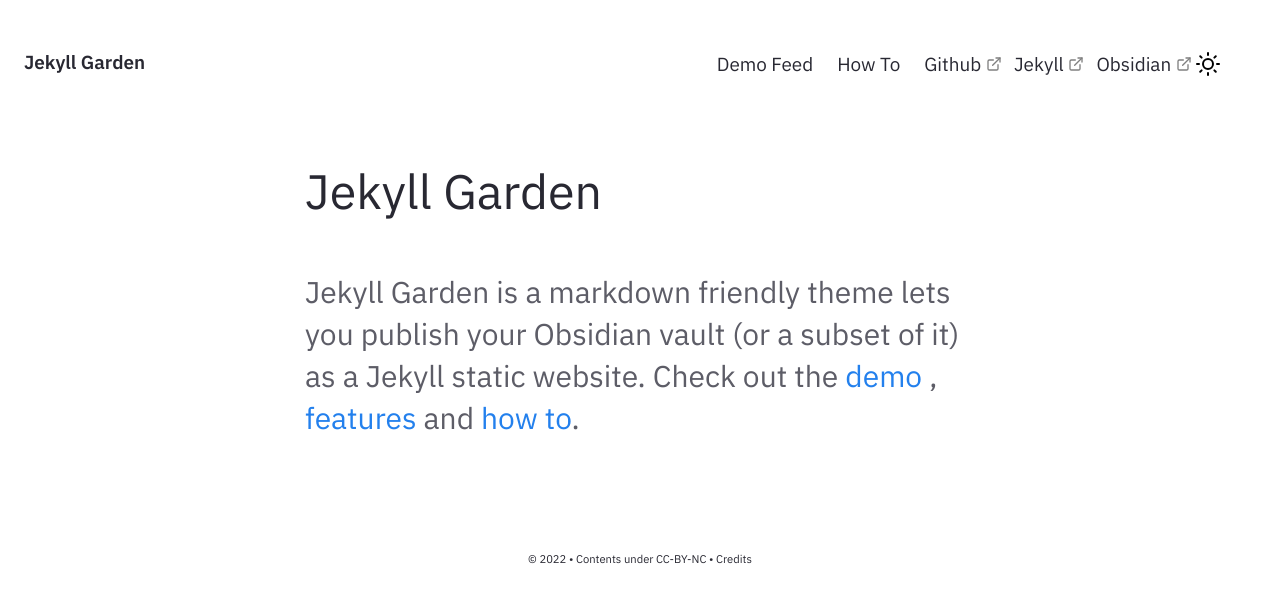
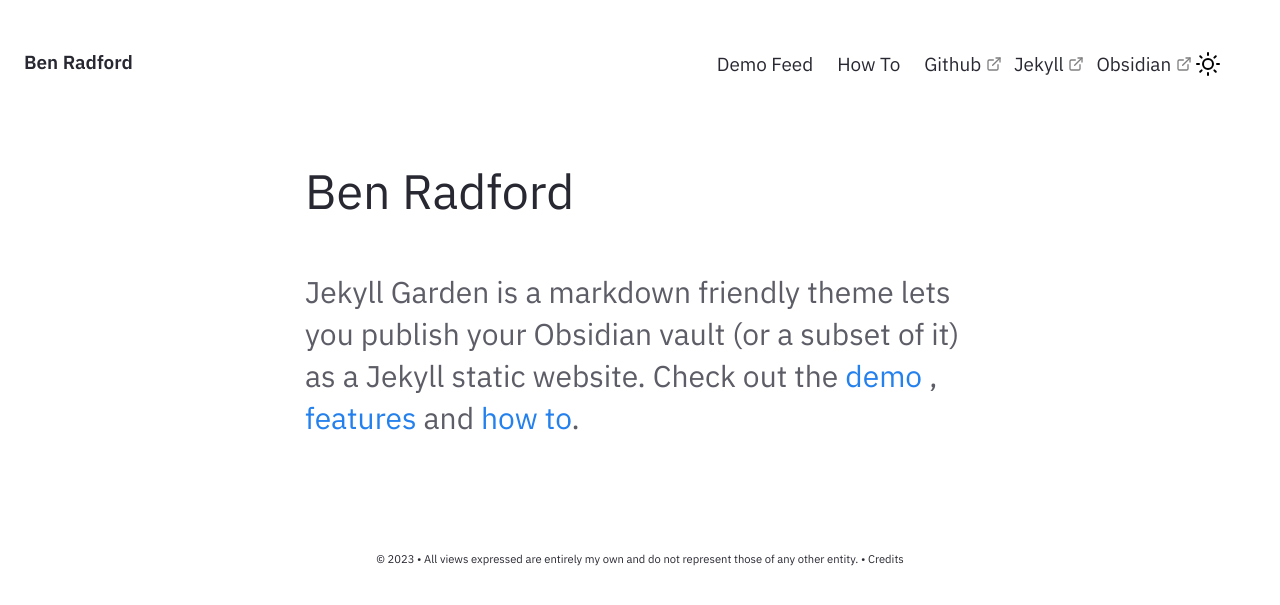
Before and after one commit to radfordben/radfordben.github.io, a Jekyll site: the page built from pages/index.md, in a window 1280 px wide. Shown: the top 605 px of the page. Built offline with Jekyll 4.4.1, drawn with Linux system fonts in a browser that asks for light colours.

Commit message:
Update _config.yml

```diff
--- a/_config.yml
+++ b/_config.yml
@@ -19,7 +19,7 @@
 # in the templates via {{ site.myvariable }}.
 
 # URL is the base hostname with protocol for your site, eg http://example.com
-url: "" # the base hostname & protocol for your site, e.g. http://example.com
+url: http://benradford.xyz # the base hostname & protocol for your site, e.g. http://example.com
 
 # If you want to install this jekyll in a subpath (eg /digitalgarden) set it here.
 # Else keep it Empty (DON'T PUT /; Keep it empty)
@@ -27,11 +27,11 @@ baseurl: ""
 
 # Website Header, Description, Footer year and text.
 # If you are deleting this, make sure you remove it from HTML files too
-heading: Jekyll Garden # Change this
-content: Obsidian ready Jekyll Theme
+heading: Ben Radford # Change this
+content: Telos of Technology
 copyright:
-  year: © 2022
-  msg: Contents under CC-BY-NC
+  year: © 2023
+  msg: All views expressed are entirely my own and do not represent those of any other entity.
 
 # Set title and content for private & broken link tooltop
 privatelinks:
```
